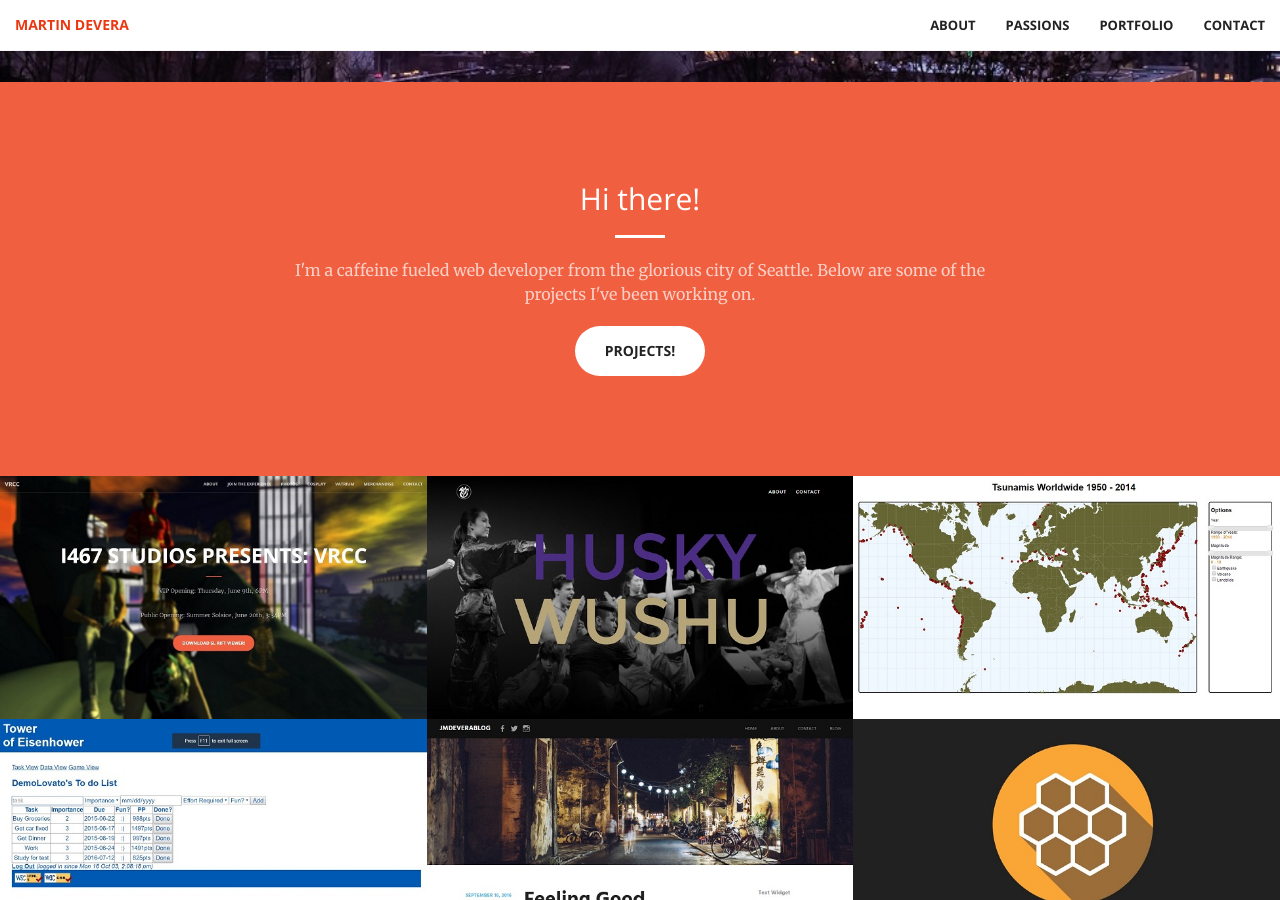
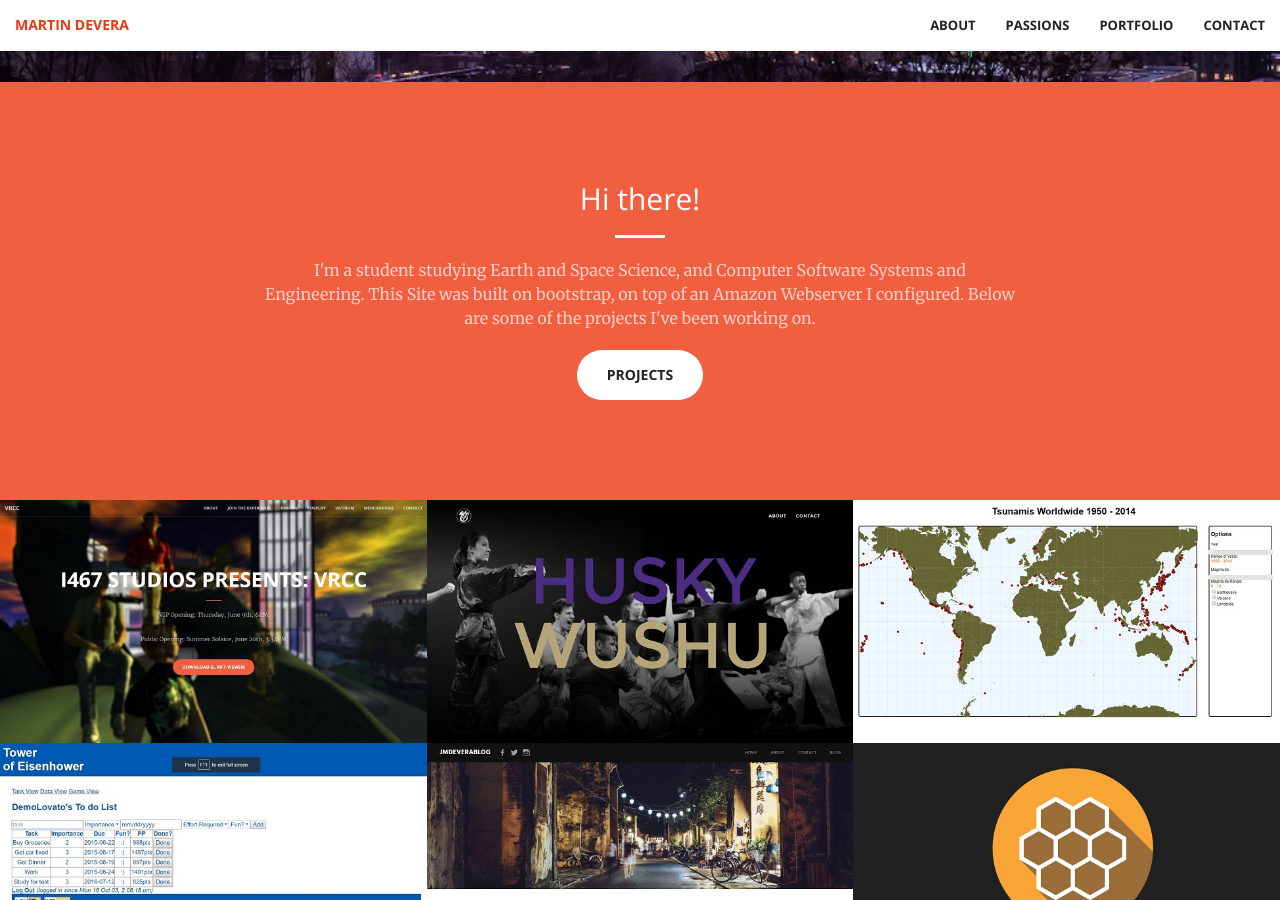
Before and after one commit to jmdevera/personal, a Jekyll site: the page index.html, which Jekyll copies as it is, in a window 1280 px wide and 900 px high, scrolled down 818 px. Built offline with Jekyll 4.4.1, drawn with Linux system fonts in a browser that asks for light colours; nearby versions of some CDN libraries; some of the changed text lies outside the part shown.

Commit message:
Updated Index page

```diff
--- a/index.html
+++ b/index.html
@@ -86,56 +86,13 @@
                 <div class="col-lg-8 col-lg-offset-2 text-center">
                     <h2 class="section-heading">Hi there! </h2>
                     <hr class="light">
-                    <p class="text-faded">I'm a caffeine fueled web developer from the glorious city of Seattle. Below are some of the projects I've been working on.</p>
-                    <a href="#portfolio" class="page-scroll btn btn-default btn-xl sr-button">Projects!</a>
+                    <p class="text-faded">I'm a student studying Earth and Space Science, and Computer Software Systems and Engineering. This Site was built on bootstrap, on top of an Amazon Webserver I configured. Below are some of the projects I've been working on.</p>
+                    <a href="#portfolio" class="page-scroll btn btn-default btn-xl sr-button">Projects</a>
                 </div>
             </div>
         </div>
     </section>
-<!-- Passions
-    <section id="services">
-        <div class="container">
-            <div class="row">
-                <div class="col-lg-12 text-center">
-                    <h2 class="section-heading">At Your Service</h2>
-                    <hr class="primary">
-                </div>
-            </div>
-        </div>
-        <div class="container">
-            <div class="row">
-                <div class="col-lg-3 col-md-6 text-center">
-                    <div class="service-box">
-                        <i class="fa fa-4x fa-diamond text-primary sr-icons"></i>
-                        <h3>Sturdy Templates</h3>
-                        <p class="text-muted">Our templates are updated regularly so they don't break.</p>
-                    </div>
-                </div>
-                <div class="col-lg-3 col-md-6 text-center">
-                    <div class="service-box">
-                        <i class="fa fa-4x fa-paper-plane text-primary sr-icons"></i>
-                        <h3>Ready to Ship</h3>
-                        <p class="text-muted">You can use this theme as is, or you can make changes!</p>
-                    </div>
-                </div>
-                <div class="col-lg-3 col-md-6 text-center">
-                    <div class="service-box">
-                        <i class="fa fa-4x fa-newspaper-o text-primary sr-icons"></i>
-                        <h3>Up to Date</h3>
-                        <p class="text-muted">We update dependencies to keep things fresh.</p>
-                    </div>
-                </div>
-                <div class="col-lg-3 col-md-6 text-center">
-                    <div class="service-box">
-                        <i class="fa fa-4x fa-heart text-primary sr-icons"></i>
-                        <h3>Made with Love</h3>
-                        <p class="text-muted">You have to make your websites with love these days!</p>
-                    </div>
-                </div>
-            </div>
-        </div>
-    </section>
--->
+
     <section class="no-padding" id="portfolio">
         <div class="container-fluid">
             <div class="row no-gutter popup-gallery">
@@ -155,7 +112,7 @@
                     </a>
                 </div>
                 <div class="col-lg-4 col-sm-6">
-                    <a href="img/portfolio/fullsize/2.jpg" data-source="https://jmdevera.github.io/uwwushu" class="portfolio-box">
+                    <a href="img/portfolio/fullsize/2.jpg" data-source="https://huskywushu.com" class="portfolio-box">
                         <img src="img/portfolio/thumbnails/2.jpg" class="img-responsive"  alt="">
                         <div class="portfolio-box-caption">
                             <div class="portfolio-box-caption-content">
@@ -242,13 +199,9 @@
                 <div class="col-lg-8 col-lg-offset-2 text-center">
                     <h2 class="section-heading">Let's Get In Touch!</h2>
                     <hr class="primary">
-                    <p>Wanna Hangout? HMU</p>
+                    <p>Contact Me</p>
                 </div>
-                <div class="col-lg-4 col-lg-offset-2 text-center">
-                    <i class="fa fa-phone fa-3x sr-contact"></i>
-                    <p>425-877-7920</p>
-                </div>
-                <div class="col-lg-4 text-center">
+                <div class="col-lg-8 text-center">
                     <i class="fa fa-envelope-o fa-3x sr-contact"></i>
                     <p><a href="mailto:your-email@jmdevera@uw.edu">jmdevera@uw.edu</a></p>
                 </div>
```
Also changed, not shown: other parts of index.html (+2 -2 lines).
